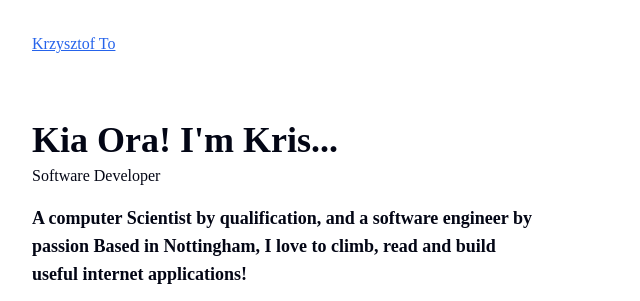
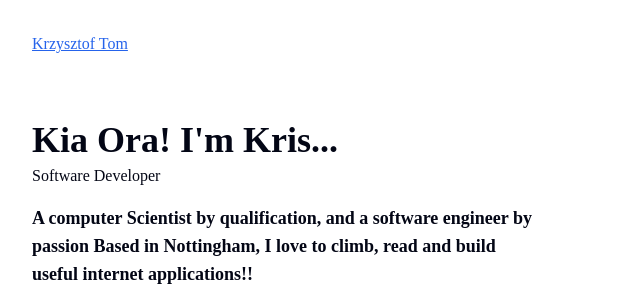
Before and after one commit to Kris1825/web-portfolio, a plain HTML site: page index.html in a window 1280 px wide. Shown: the top 301 px of the page, 240-880 px from the left. Drawn offline with Linux system fonts and the light colour scheme; a web font is replaced by a local one.

Commit message:
Update index.html

```diff
--- a/index.html
+++ b/index.html
@@ -11,7 +11,7 @@
 
 <body>
     <header>
-        <a href="/">Krzysztof To </a>
+        <a href="/">Krzysztof Tom </a>
         <nav>
             <a target="_blank" href="https://github.com/Kris1825"><i class="fa-brands fa-github"></i></a>
             <a target="_blank" href="https://www.linkedin.com/in/krzysztoftomczak99/"><i class="fa-brands fa-linkedin"></i></a>
@@ -27,7 +27,7 @@
             <h5 class="intro-description">
                 A computer Scientist by qualification, and a software
             engineer by passion Based in Nottingham, I love to climb, read and
-        build useful internet applications!
+        build useful internet applications!!
             </h5>
             <div class="links-container">
                 <i class="fa-solid link-arrow fa-arrow-right"></i>
```
